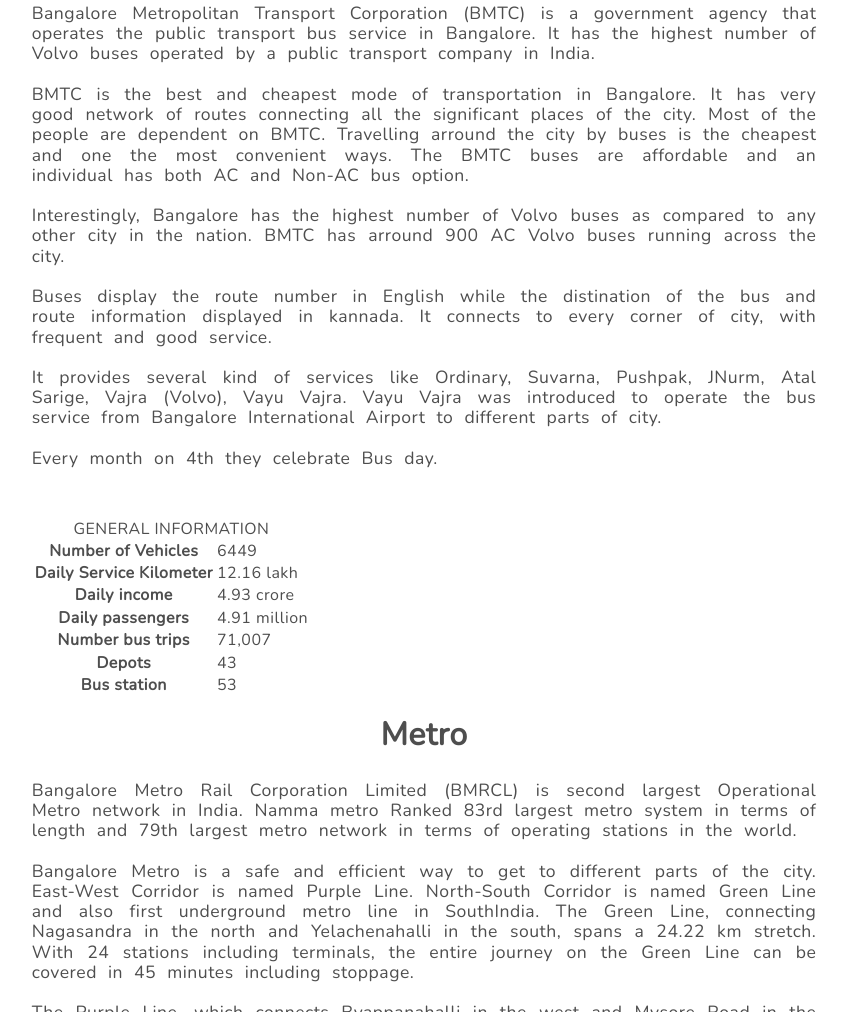
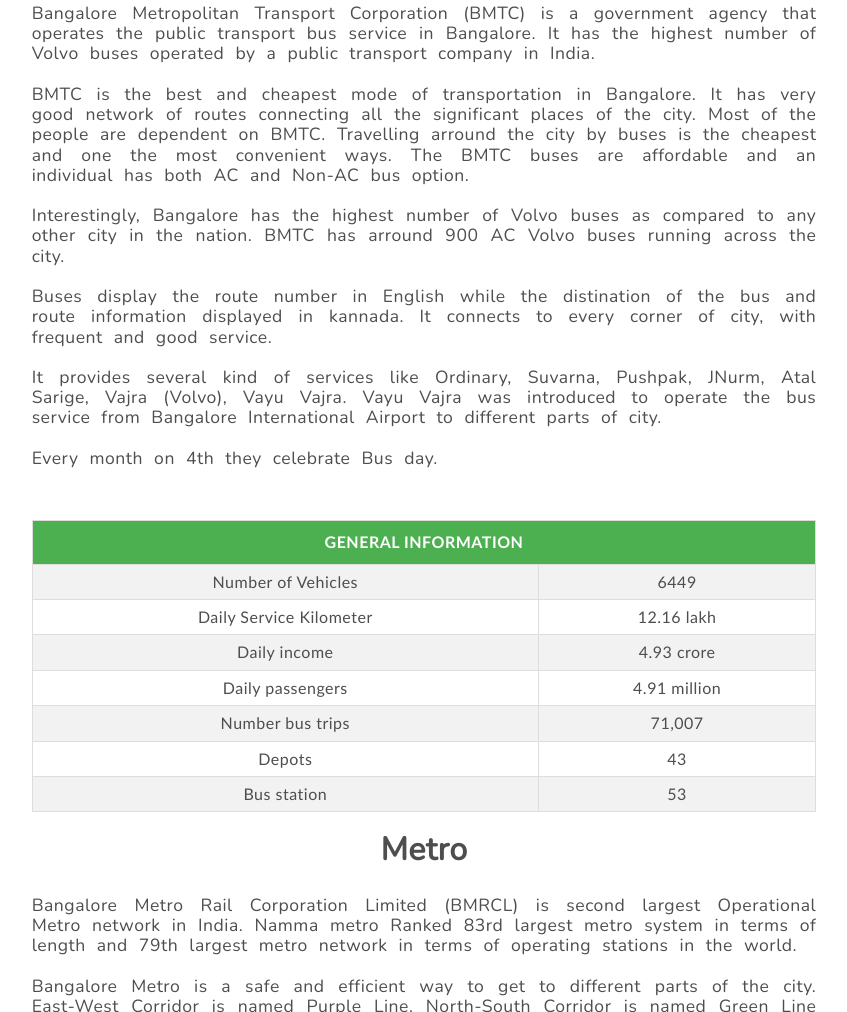
Before and after one commit to shivaprasadg/Bangalore-, a plain HTML site: page index.html in a window 1280 px wide. Shown: the part 8653-9665 px from the top of the page, without its empty margins (366-1213 px from the left). Drawn offline with nearby package versions, Linux system fonts and the light colour scheme.

Commit message:
Add table style to bus

```diff
--- a/css/style.css
+++ b/css/style.css
@@ -783,6 +783,7 @@ h1.title {
 .custom-table td, .custom-table th {
     border: 1px solid #ddd;
     padding: 8px;
+    text-align: center;
 }
 
 .custom-table tr:nth-child(even){background-color: #f2f2f2;}
@@ -795,4 +796,5 @@ h1.title {
     text-align: left;
     background-color: #4CAF50;
     color: white;
+      text-align: center;
 }
--- a/index.html
+++ b/index.html
@@ -321,37 +321,39 @@
        Vayu Vajra was introduced to operate the bus service from Bangalore International Airport to different parts of city.<br><br>
        Every month on 4th they celebrate Bus day.<br><br>
       </p>
-      <table id="general_info">
-                  <caption>GENERAL INFORMATION</caption>
+      <table id="general_info" class="custom-table">
+                  <tr>
+                      <th colspan="2" class="center-align">GENERAL INFORMATION</th>
+                  </tr>
                       <tr>
-                          <th>Number of Vehicles </th>
+                          <td>Number of Vehicles </th>
                           <td>6449</td>
                       </tr>
 
                       <tr>
-                          <th>Daily Service Kilometer </th>
+                          <td>Daily Service Kilometer </th>
                           <td>12.16 lakh</td>
                       </tr>
 
                       <tr>
-                          <th>Daily income</th>
+                          <td>Daily income</th>
                           <td>4.93 crore</td>
                       </tr>
 
                       <tr>
-                          <th>Daily passengers</th>
+                          <td>Daily passengers</th>
                           <td>4.91 million</td>
                       </tr>
                       <tr>
-                          <th>Number bus trips</th>
+                          <td>Number bus trips</th>
                           <td>71,007</td>
                       </tr>
                       <tr>
-                          <th>Depots</th>
+                          <td>Depots</th>
                           <td>43</td>
                       </tr>
                       <tr>
-                          <th>Bus station</th>
+                          <td>Bus station</th>
                           <td>53</td>
                       </tr>
      </table>
```
